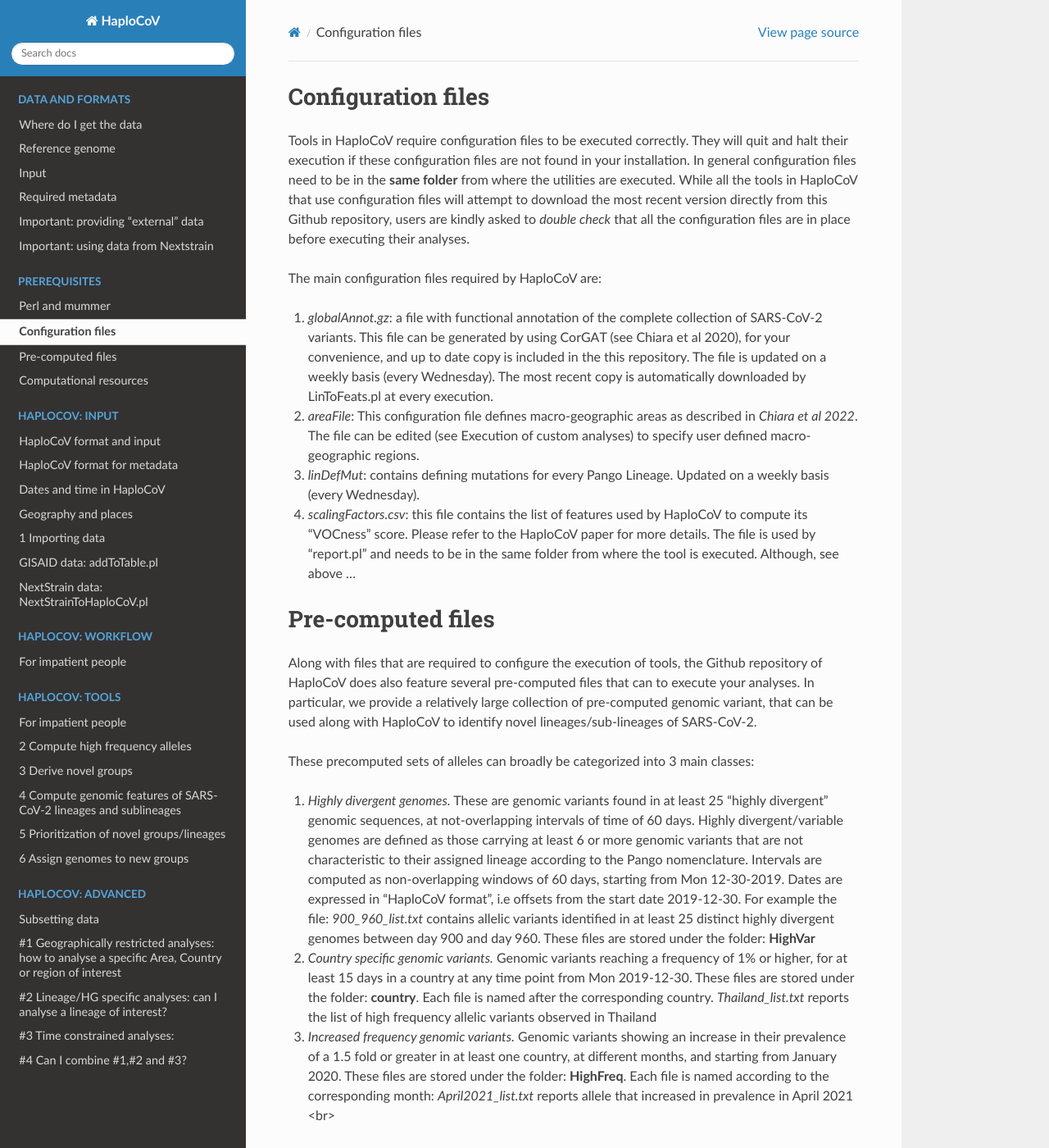
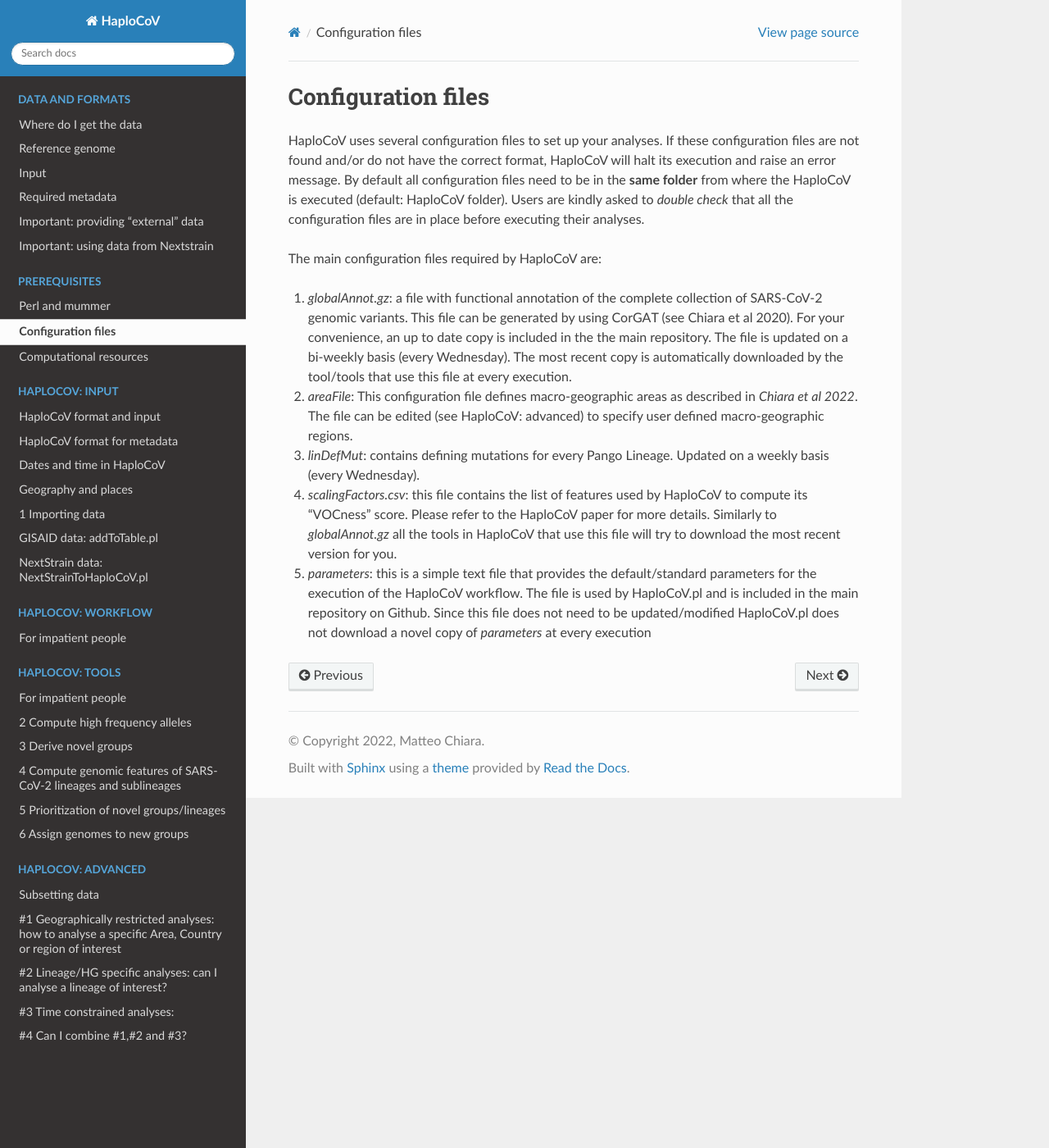
Before and after one commit to matteo14c/HaploCoV, a Sphinx documentation site: the page built from docs/source/configuration.rst, in a window 1280 px wide and 1400 px high. Shown: the whole window at 82% size. Built offline with Sphinx 7.4.7 and the Read the Docs theme 2.0.0, drawn with Linux system fonts in a browser that asks for light colours; some of the changed text lies outside the part shown.

Commit message:
Update configuration.rst

```diff
--- a/docs/source/configuration.rst
+++ b/docs/source/configuration.rst
@@ -1,51 +1,18 @@
 Configuration files
 ===================
 
-Tools in HaploCoV require configuration files to be executed correctly. They will quit and halt their execution if these configuration files are not found in your installation. In general configuration files need to be in the **same folder** from where the utilities are executed.
-While all the tools in HaploCoV that use configuration files will attempt to download the most recent version directly from this Github repository, users are kindly asked to *double check* that all the configuration files are in place before executing their analyses.
+HaploCoV uses several configuration files to set up your analyses. If these configuration files are not found and/or do not have the correct format, HaploCoV will halt its execution and raise an error message.
+By default all configuration files need to be in the **same folder** from where the HaploCoV is executed (default: HaploCoV folder).
+Users are kindly asked to *double check* that all the configuration files are in place before executing their analyses.
 
 The main configuration files required by HaploCoV are:
 
-1. *globalAnnot.gz*: a file with functional annotation of the complete collection of SARS-CoV-2 variants. This file can be generated by using CorGAT (see Chiara et al 2020), for your convenience, and up to date copy is  included in the this repository. The file is updated on a weekly basis (every Wednesday).  The most recent copy is automatically downloaded by LinToFeats.pl at every execution.
+1. *globalAnnot.gz*: a file with functional annotation of the complete collection of SARS-CoV-2 genomic variants. This file can be generated by using CorGAT (see Chiara et al 2020). For your convenience, an up to date copy is  included in the the main repository. The file is updated on a bi-weekly basis (every Wednesday).  The most recent copy is automatically downloaded by the tool/tools that use this file at every execution.
 
-2. *areaFile*: This configuration file defines macro-geographic areas as described in *Chiara et al 2022*. The file can be edited (see Execution of custom analyses) to specify user defined macro-geographic regions.
+2. *areaFile*: This configuration file defines macro-geographic areas as described in *Chiara et al 2022*. The file can be edited (see HaploCoV: advanced) to specify user defined macro-geographic regions.
 
 3. *linDefMut*: contains defining mutations for every Pango Lineage. Updated on a weekly basis (every Wednesday).
 
-4. *scalingFactors.csv*: this file contains the list of features used by HaploCoV to compute its "VOCness" score. Please refer to the HaploCoV paper for more details. The file is used by "report.pl" and needs to be in the same folder from where the tool is executed. Although, see above ...
+4. *scalingFactors.csv*: this file contains the list of features used by HaploCoV to compute its "VOCness" score. Please refer to the HaploCoV paper for more details. Similarly to *globalAnnot.gz* all the tools in HaploCoV that use this file will try to download the most recent version for you.
 
-Pre-computed files
-==================
-
-Along with files that are required to configure the execution of tools, the Github repository of HaploCoV does also feature several pre-computed files that can to execute your analyses.
-In particular, we provide a relatively large collection of pre-computed genomic variant, that can be used along with HaploCoV to identify novel lineages/sub-lineages of SARS-CoV-2.
-
-These precomputed sets of alleles can broadly be categorized into 3 main classes:
-
-1. *Highly divergent genomes.* These are genomic variants found in at least 25 "highly divergent" genomic sequences, at not-overlapping intervals of time of 60 days.  Highly divergent/variable genomes are defined as those carrying at least 6 or more genomic variants that are not characteristic to their assigned lineage according to the Pango nomenclature. Intervals are computed as non-overlapping windows of 60 days, starting from Mon 12-30-2019.  Dates are expressed in "HaploCoV format", i.e offsets from the start date 2019-12-30. For example the file: *900_960_list.txt* contains allelic variants identified in at least 25 distinct highly divergent genomes between day 900 and day 960. These files are stored under the folder: **HighVar**
-
-
-2. *Country specific genomic variants.* Genomic variants reaching a frequency of 1% or higher, for at least 15 days  in a country at any time point from Mon 2019-12-30.  These files are stored under the folder: **country**. Each file is named  after the corresponding country. *Thailand_list.txt* reports the list of high frequency allelic variants observed in Thailand
-
-
-3. *Increased frequency genomic variants.* Genomic variants showing an increase in their prevalence of a 1.5 fold or greater in at least one country, at different months, and starting from January 2020.  These files are stored under the folder: **HighFreq**. Each file is named according to the corresponding month: *April2021_list.txt* reports allele that increased in prevalence in April 2021 <br>
-
-All our collections of genomic variants are updated on a two-week basis, every Wednesday. All files are downloaded automatically at every new installation of HaploCoV. Specific files of interest can be downloaded when/if needed. For example, under unix systems by using the `wget` utility. Some examples are reported below:
-
-1. HyperVariable:
-
-::
-
- wget https://raw.githubusercontent.com/matteo14c/HaploCoV/master/alleleVariantsSet/HighVar/900_960_list.txt`
-
-2. Country:
-
-::
-
- wget https://raw.githubusercontent.com/matteo14c/HaploCoV/master/country/alleleVariantsSet/country/Thailand_list.txt
-
-3. High-freq:
-
-::
-
- wget https://raw.githubusercontent.com/matteo14c/HaploCoV/HighFreq/master/alleleVariantsSet/HighFreq/April2021_list.txt
+5. *parameters*: this is a simple text file that provides the default/standard parameters for the execution of the HaploCoV workflow. The file is used by HaploCoV.pl and is included in the main repository on Github. Since this file does not need to be updated/modified HaploCoV.pl does not download a novel copy of *parameters* at every execution
```
